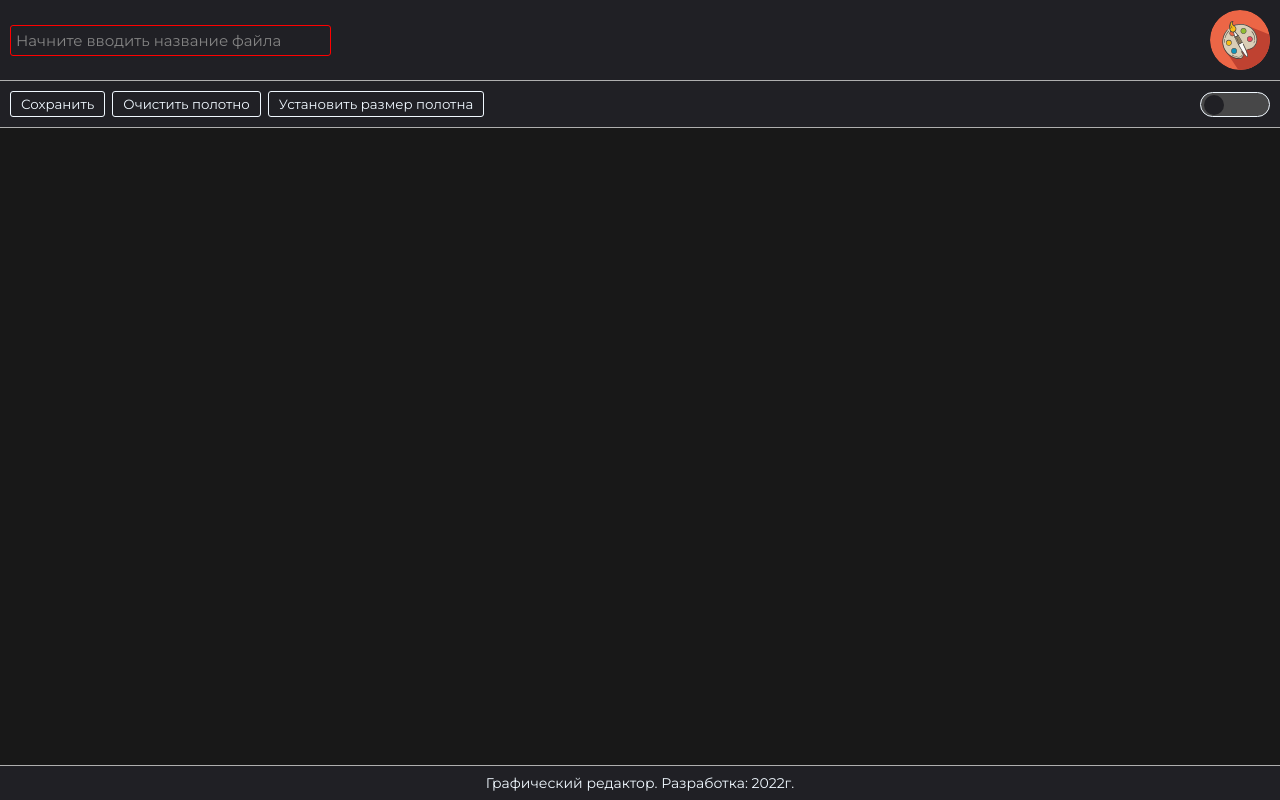
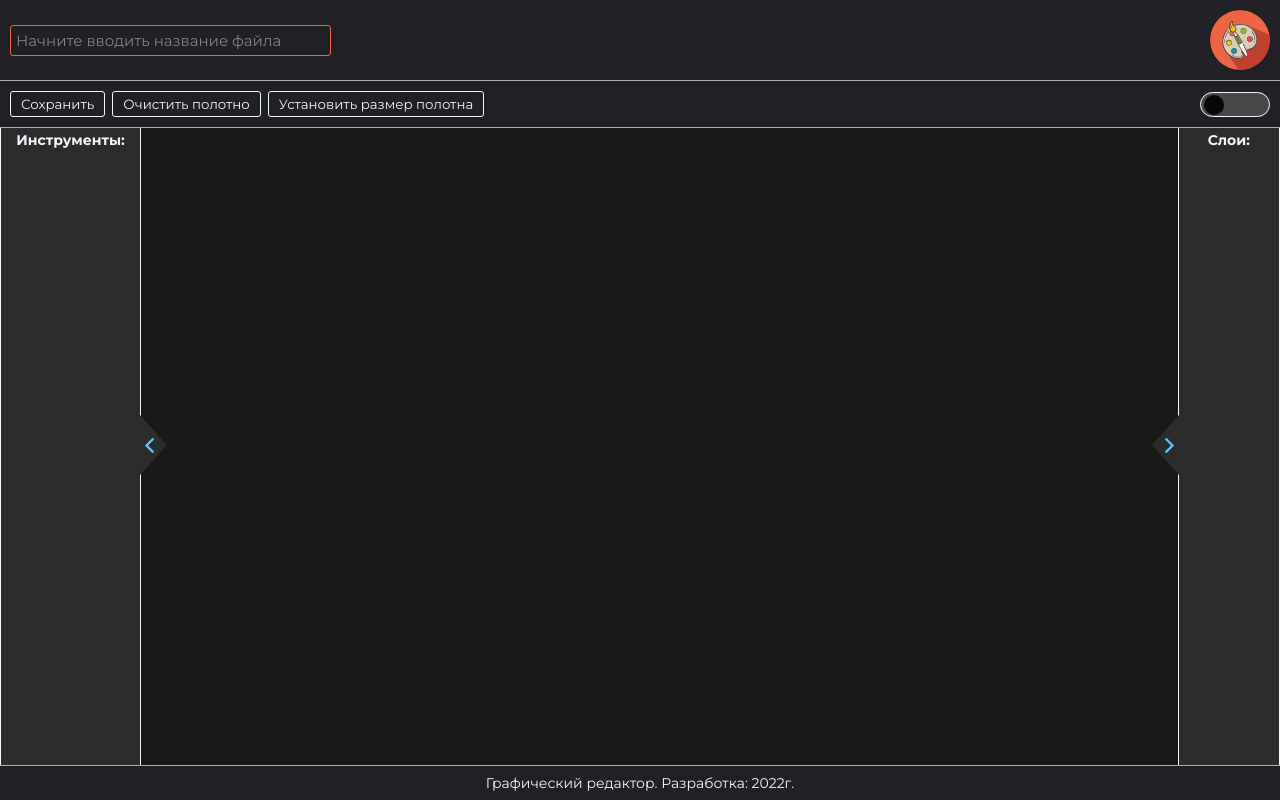
Before and after one commit to VladislavPixel/editor-graphics, a Svelte app: page / in a window 1280 px wide. Built offline with nearby package versions, Linux system fonts and the light colour scheme.

Commit message:
add left panel for tools, add right panel for layers, add space for canvas; tools panel and layers panel know how to hide

```diff
--- a/src/App.svelte
+++ b/src/App.svelte
@@ -3,7 +3,11 @@
 	import Footer from "./components/footer/footer.svelte";
 	import Actions from "./components/actions-container/actions.svelte";
 	import WorkingArea from "./components/working-area/working-area.svelte";
-	import type { EventInputType, ISettingsEditor } from "./components/interface";
+
+	import type {
+		EventInputType,
+		ISettingsEditor
+	} from "./components/interface";
 
 	let settingsEditor: ISettingsEditor = {
 		nameCurrentFile: "",
@@ -21,17 +25,23 @@
 		}
 	};
 
-	function handlerInputFileName ({ currentTarget }: EventInputType): void {
+	function handlerInputFileName({ currentTarget }: EventInputType): void {
 		if (currentTarget) {
 			settingsEditor = { ...settingsEditor, nameCurrentFile: currentTarget.value };
 		}
 	}
 
-	function handlerUpdateTheme (): void {
+	function handlerUpdateTheme(): void {
 		if (settingsEditor.theme === "dark") {
 			settingsEditor = { ...settingsEditor, theme: "light" };
 		} else {
 			settingsEditor = { ...settingsEditor, theme: "dark" };
+		}
+	}
+
+	function handlerUpdatePanelStatus(typePanel: "layersPanel" | "toolsPanel"): void {
+		if (typePanel) {
+			settingsEditor = { ...settingsEditor, [typePanel]: { ...settingsEditor[typePanel], status: !settingsEditor[typePanel].status } };
 		}
 	}
 
@@ -41,7 +51,7 @@
 	<main class="wrapper__content block-content {settingsEditor.theme}">
 		<Header nameFile={settingsEditor.nameCurrentFile} onUpdateInputFileName={handlerInputFileName} />
 		<Actions theme={settingsEditor.theme} onUpdateTheme={handlerUpdateTheme} />
-		<WorkingArea />
+		<WorkingArea onUpdatePanelStatus={handlerUpdatePanelStatus} layersPanel={settingsEditor.layersPanel} toolsPanel={settingsEditor.toolsPanel} />
 		<Footer />
 	</main>
 </div>
--- /dev/null
+++ b/src/components/canvas/canvas-block.svelte
@@ -0,0 +1,3 @@
+<div class="area-working__canvas canvas">
+
+</div>
--- a/src/components/color-picker/color-picker.svelte
+++ b/src/components/color-picker/color-picker.svelte
@@ -17,7 +17,7 @@
 	.dark {
 		left: 3px;
 		top: 2px;
-		background-color: #202025;
+		background-color: #08080a;
 	}
 
 	.light {
--- a/src/components/header/header.svelte
+++ b/src/components/header/header.svelte
@@ -26,7 +26,7 @@
 
 <style lang="scss">
 	.is-not-valid {
-		border: 1px solid rgb(255, 0, 0);
+		border: 1px solid rgb(236, 102, 70);
 	}
 
 	.is-valid {
--- /dev/null
+++ b/src/components/layers-panel/layers.svelte
@@ -0,0 +1,43 @@
+<script lang="ts">
+	import arrow from "../../assets/arrow.svg";
+
+	export let classes: string = "undefined";
+
+	export let layersPanel = {
+		position: "right",
+		status: true
+	};
+
+	export let onUpdatePanelStatus = (typePanel: "layersPanel"): void => console.log("update panel status");
+
+	$: isRightShow = layersPanel.position === "right" && layersPanel.status;
+
+	$: isRightNoShow = layersPanel.position === "right" && !layersPanel.status;
+</script>
+
+<div class="{classes}__container-layers layers-container" class:right-no-show={isRightNoShow} class:right-show={isRightShow}>
+	<h2 class="layers-container__title">Слои:</h2>
+	<button on:click={() => onUpdatePanelStatus("layersPanel")} title="Нажмите, чтобы скрыть/открыть панель." class="layers-container__btn-show">
+		<img class="layers-container__arrow" src={arrow} alt="Иконка стрелочки - голубого цвета.">
+	</button>
+</div>
+
+<style lang="scss">
+	.right-show {
+		width: 8%;
+		height: 100%;
+		right: 0;
+		top: 0;
+	}
+
+	.right-no-show {
+		width: 8%;
+		height: 100%;
+		right: 0;
+		top: 0;
+		transform: translateX(100%);
+		.layers-container__arrow {
+			transform: rotate(180deg);
+		}
+	}
+</style>
--- /dev/null
+++ b/src/components/tools-panel/tools-panel.svelte
@@ -0,0 +1,43 @@
+<script lang="ts">
+	import arrow from "../../assets/arrow.svg";
+
+	export let classes: string = "undefined";
+
+	export let toolsPanel = {
+		position: "left",
+		status: true
+	};
+
+	export let onUpdatePanelStatus = (typePanel: "toolsPanel"): void => console.log("update panel status");
+
+	$: isLeftShow = toolsPanel.position === "left" && toolsPanel.status;
+
+	$: isLeftNoShow = toolsPanel.position === "left" && !toolsPanel.status;
+</script>
+
+<div class="{classes}__container-tools tools-container" class:left-no-show={isLeftNoShow} class:left-show={isLeftShow}>
+	<h2 class="tools-container__title">Инструменты:</h2>
+	<button on:click={() => onUpdatePanelStatus("toolsPanel")} title="Нажмите, чтобы скрыть/открыть панель." class="tools-container__btn-show">
+		<img class="tools-container__arrow" src={arrow} alt="Иконка стрелочки - голубого цвета.">
+	</button>
+</div>
+
+<style lang="scss">
+	.left-show {
+		width: 11%;
+		height: 100%;
+		left: 0;
+		top: 0;
+	}
+
+	.left-no-show {
+		width: 11%;
+		height: 100%;
+		left: 0;
+		top: 0;
+		transform: translateX(-100%);
+		.tools-container__arrow {
+			transform: rotate(0deg);
+		}
+	}
+</style>
--- a/src/components/working-area/working-area.svelte
+++ b/src/components/working-area/working-area.svelte
@@ -1,7 +1,25 @@
 <script lang="ts">
+	import ToolsPanel from "../tools-panel/tools-panel.svelte";
+	import Layers from "../layers-panel/layers.svelte";
+	import CanvasBlock from "../canvas/canvas-block.svelte";
 
+	let classesParent = "area-working";
+
+	export let layersPanel = {
+		position: "left",
+		status: true
+	};
+
+	export let toolsPanel = {
+		position: "right",
+		status: true
+	};
+
+	export let onUpdatePanelStatus = (typePanel: "layersPanel" | "toolsPanel"): void => console.log("update panel status");
 </script>
 
 <div class="block-content__working-area area-working">
-
+	<ToolsPanel {onUpdatePanelStatus} classes={classesParent} {toolsPanel} />
+	<CanvasBlock />
+	<Layers {onUpdatePanelStatus} classes={classesParent} {layersPanel} />
 </div>
--- /dev/null
+++ b/src/scss/canvas.scss
@@ -0,0 +1,3 @@
+.canvas {
+	flex: 1 1 auto;
+}
--- /dev/null
+++ b/src/scss/layers-panel.scss
@@ -0,0 +1,34 @@
+.layers-container {
+	background-color: rgb(44, 44, 44);
+	border-left: 1px solid aliceblue;
+	border-right: 1px solid aliceblue;
+	padding: 5px;
+	position: absolute;
+	transition: transform 0.3s ease 0s;
+	z-index: 5;
+	&__btn-show{
+		position: absolute;
+		top: 45%;
+		right: 100%;
+		width: 0;
+		height: 0;
+		border-top: 30px solid transparent;
+		border-right: 27px solid rgb(44, 44, 44);
+		border-bottom: 30px solid transparent;
+	}
+	&__arrow {
+		position: absolute;
+		z-index: 20;
+		width: 25px;
+		height: 25px;
+		top: -7px;
+		left: 10px;
+		width: 15px;
+		height: 15px;
+	}
+	&__title {
+		text-align: center;
+		font-weight: 700;
+		color: aliceblue;
+	}
+}
--- a/src/scss/style.scss
+++ b/src/scss/style.scss
@@ -14,6 +14,7 @@ $fontFamily: "Montserrat", sans-serif;
 	width: 100%;
 	height: 100vh;
 	position: relative;
+	overflow: hidden;
 	&__content {
 		display: flex;
 		flex-direction: column;
@@ -44,6 +45,9 @@ $fontFamily: "Montserrat", sans-serif;
 @import "message-lite";
 @import "color-picker";
 @import "working-area";
+@import "tools-panel";
+@import "layers-panel";
+@import "canvas";
 
 // РЕАКЦИЯ НА СМЕНУ ТЕМЫ =====================================================================================================
 .block-content.light {
@@ -78,4 +82,26 @@ $fontFamily: "Montserrat", sans-serif;
 			color: #202025;
 		}
 	}
+	.layers-container {
+		background-color: rgb(128, 128, 128);
+		border-left: 1px solid #202025;
+		border-right: 1px solid #202025;
+		&__title {
+			color: #202025;
+		}
+		&__btn-show {
+			border-right: 27px solid rgb(128, 128, 128);
+		}
+	}
+	.tools-container {
+		background-color: rgb(128, 128, 128);
+		border-right: 1px solid #202025;
+		border-left: 1px solid #202025;
+		&__title {
+			color: #202025;
+		}
+		&__btn-show {
+			border-left: 27px solid rgb(128, 128, 128);
+		}
+	}
 }
--- /dev/null
+++ b/src/scss/tools-panel.scss
@@ -0,0 +1,33 @@
+.tools-container {
+	background-color: rgb(44, 44, 44);
+	border-right: 1px solid aliceblue;
+	border-left: 1px solid aliceblue;
+	padding: 5px;
+	position: absolute;
+	transition: transform 0.3s ease 0s;
+	z-index: 5;
+	&__btn-show {
+		position: absolute;
+		top: 45%;
+		left: 100%;
+		width: 0;
+		height: 0;
+		border-top: 30px solid transparent;
+		border-left: 27px solid rgb(44, 44, 44);
+		border-bottom: 30px solid transparent;
+	}
+	&__arrow {
+		position: absolute;
+		z-index: 20;
+		top: -7px;
+		left: -25px;
+		width: 15px;
+		height: 15px;
+		transform: rotate(180deg);
+	}
+	&__title {
+		text-align: center;
+		font-weight: 700;
+		color: aliceblue;
+	}
+}
--- a/src/scss/working-area.scss
+++ b/src/scss/working-area.scss
@@ -1,3 +1,4 @@
 .area-working {
-
+	display: flex;
+	position: relative;
 }
```
Also changed, not shown: src/assets/arrow.svg (added), 1 other file (tests, documents, lock files or other folders).
